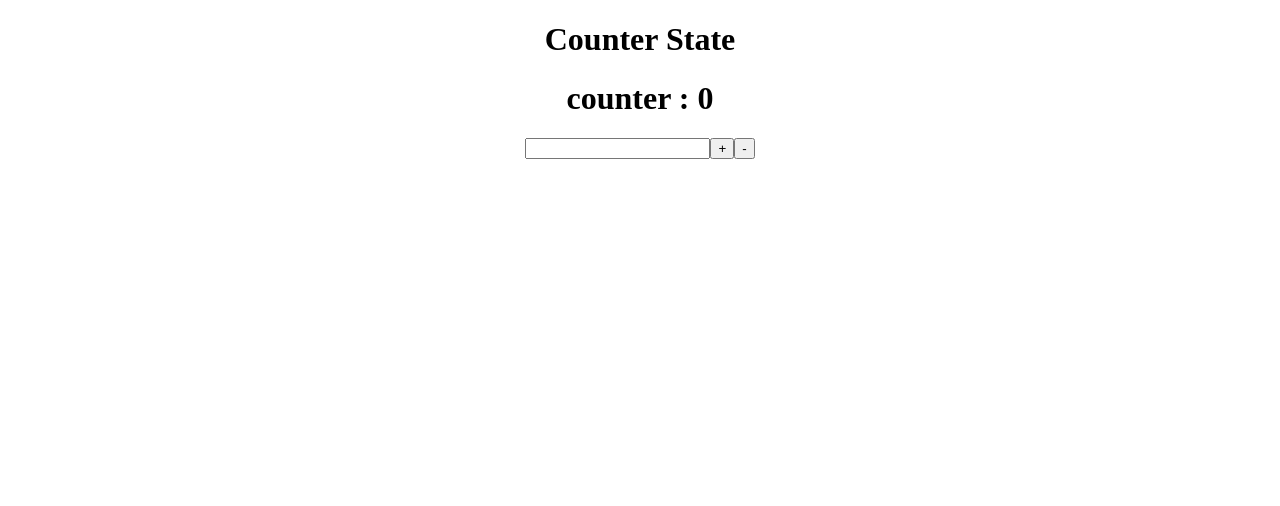
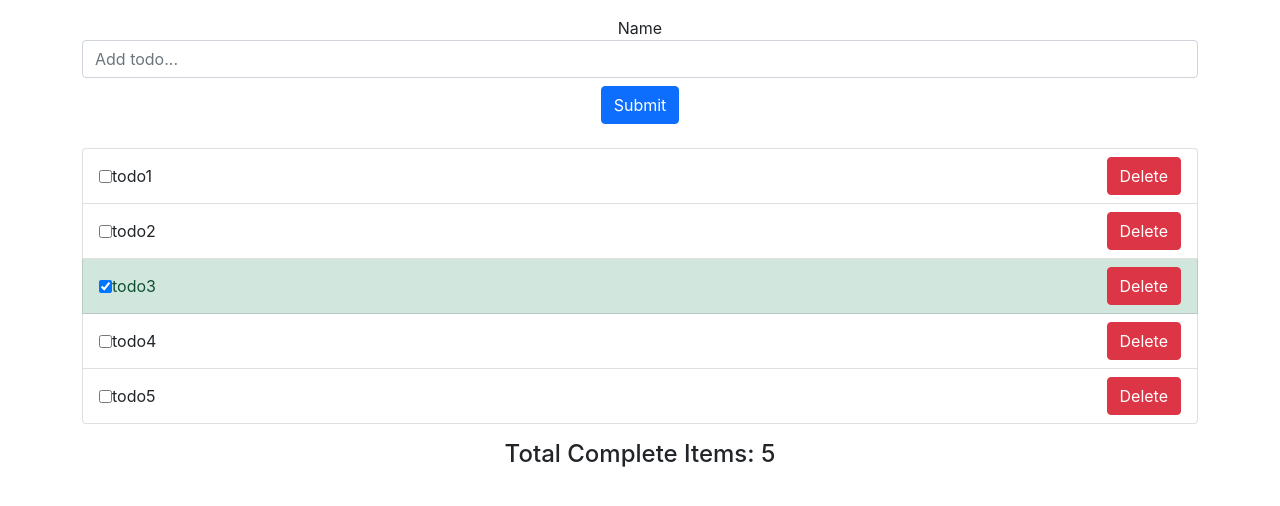
Before and after one commit to mreza-slt/redux-toolkit, a React (Create React App) app: page / in a window 1280 px wide. Shown: the top 506 px of the page. Built offline with nearby package versions, Linux system fonts and the light colour scheme.

Commit message:
Add todo to project

```diff
--- a/package.json
+++ b/package.json
@@ -7,6 +7,7 @@
     "@testing-library/jest-dom": "^5.16.1",
     "@testing-library/react": "^12.1.2",
     "@testing-library/user-event": "^13.5.0",
+    "bootstrap": "^5.1.3",
     "react": "^17.0.2",
     "react-dom": "^17.0.2",
     "react-redux": "^7.2.6",
--- a/src/App.js
+++ b/src/App.js
@@ -1,13 +1,19 @@
 import "./App.css";
 import { Provider } from "react-redux";
 import { store } from "./components/features/store";
-import Counter from "./components/Counter";
+import "bootstrap/dist/css/bootstrap.min.css";
+import AddTodoForm from "./components/todos/AddTodoForm";
+import TodoList from "./components/todos/TodoList";
+import TotalCompleteItems from "./components/todos/TotalComplete";
 
 function App() {
   return (
     <Provider store={store}>
-      <div className="App">
-        <Counter />
+      <div className="App container">
+        {/* <Counter/> */}
+        <AddTodoForm />
+        <TodoList />
+        <TotalCompleteItems />
       </div>
     </Provider>
   );
--- /dev/null
+++ b/src/components/todos/AddTodoForm.jsx
@@ -0,0 +1,29 @@
+import { useState } from "react";
+
+const AddTodoForm = () => {
+  const [value, setValue] = useState("");
+
+  const onSubmit = (event) => {
+    event.preventDefault();
+    console.log("user entered: " + value);
+  };
+
+  return (
+    <form onSubmit={onSubmit} className="form-inline mt-3 mb-3">
+      <label className="sr-only">Name</label>
+      <input
+        type="text"
+        className="form-control mb-2 mr-sm-2"
+        placeholder="Add todo..."
+        value={value}
+        onChange={(event) => setValue(event.target.value)}
+      ></input>
+
+      <button type="submit" className="btn btn-primary mb-2">
+        Submit
+      </button>
+    </form>
+  );
+};
+
+export default AddTodoForm;
--- /dev/null
+++ b/src/components/todos/TodoItem.jsx
@@ -0,0 +1,15 @@
+const TodoItem = ({ id, title, completed }) => {
+  return (
+    <li className={`list-group-item ${completed && "list-group-item-success"}`}>
+      <div className="d-flex justify-content-between">
+        <span className="d-flex align-items-center">
+          <input type="checkbox" className="mr-3" checked={completed}></input>
+          {title}
+        </span>
+        <button className="btn btn-danger ">Delete</button>
+      </div>
+    </li>
+  );
+};
+
+export default TodoItem;
--- /dev/null
+++ b/src/components/todos/TodoList.jsx
@@ -0,0 +1,21 @@
+import TodoItem from "./TodoItem";
+
+const TodoList = () => {
+  const todos = [
+    { id: 1, title: "todo1", completed: false },
+    { id: 2, title: "todo2", completed: false },
+    { id: 3, title: "todo3", completed: true },
+    { id: 4, title: "todo4", completed: false },
+    { id: 5, title: "todo5", completed: false },
+  ];
+
+  return (
+    <ul className="list-group">
+      {todos.map((todo) => (
+        <TodoItem id={todo.id} title={todo.title} completed={todo.completed} />
+      ))}
+    </ul>
+  );
+};
+
+export default TodoList;
--- /dev/null
+++ b/src/components/todos/TotalComplete.jsx
@@ -0,0 +1,5 @@
+const TotalCompleteItems = () => {
+  return <h4 className="mt-3">Total Complete Items: 5</h4>;
+};
+
+export default TotalCompleteItems;
--- /dev/null
+++ b/src/index.css
@@ -0,0 +1,16 @@
+body {
+    margin: 0;
+    font-family: -apple-system, BlinkMacSystemFont, "Segoe UI", "Roboto", "Oxygen", "Ubuntu", "Cantarell", "Fira Sans",
+        "Droid Sans", "Helvetica Neue", sans-serif;
+    -webkit-font-smoothing: antialiased;
+    -moz-osx-font-smoothing: grayscale;
+}
+
+code {
+    font-family: source-code-pro, Menlo, Monaco, Consolas, "Courier New", monospace;
+}
+
+* {
+    list-style: none;
+    box-sizing: border-box;
+}
--- a/src/index.js
+++ b/src/index.js
@@ -1,6 +1,7 @@
 import React from "react";
 import ReactDOM from "react-dom";
 import App from "./App";
+import "./index.css";
 
 ReactDOM.render(
   <React.StrictMode>
```
Also changed, not shown: 1 other file (tests, documents, lock files or other folders).
